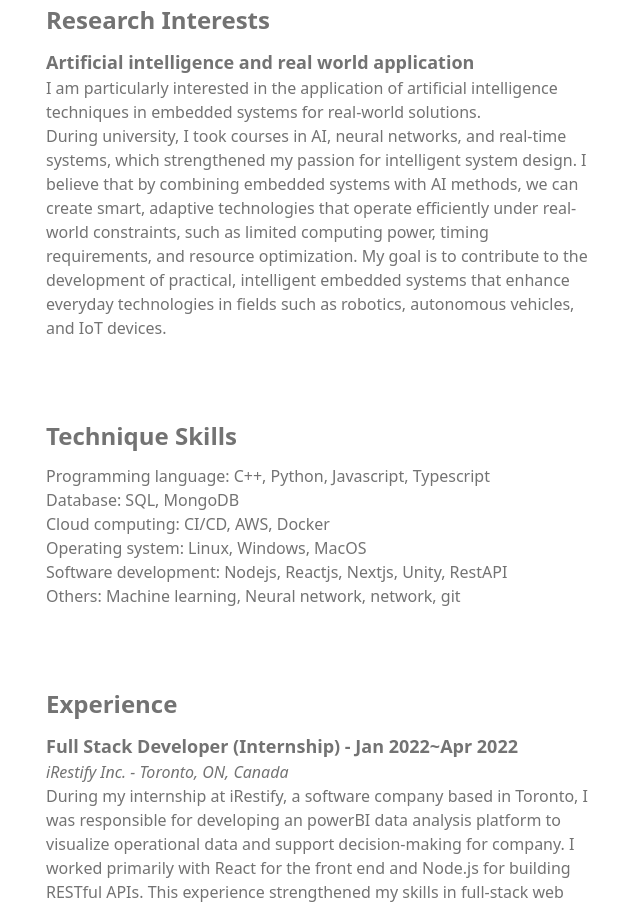
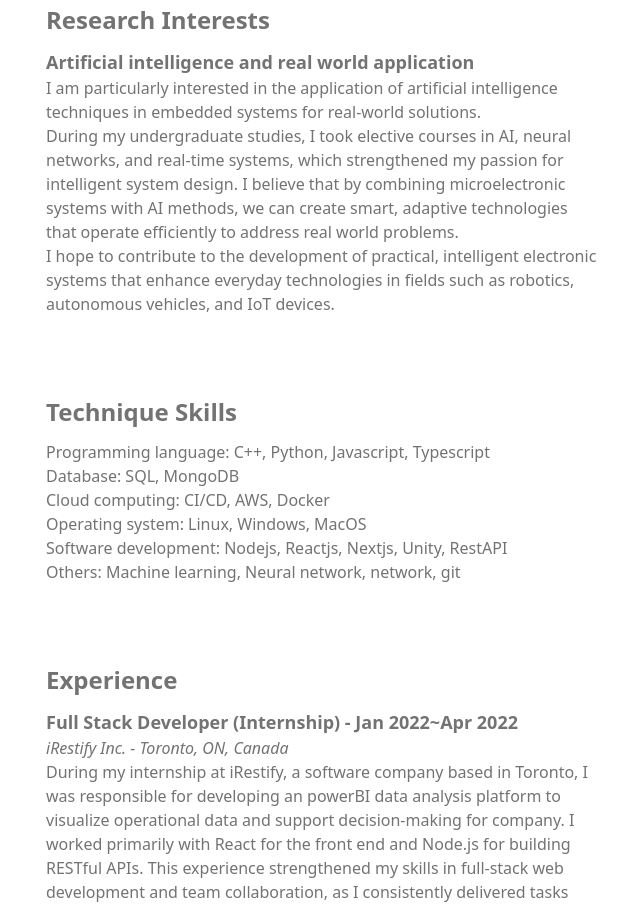
Before and after one commit to yuelinwen/yuelinwen, a Next.js app: page / in a window 1280 px wide. Shown: the part 880-1788 px from the top of the page, without its empty margins (298-938 px from the left). Built offline with nearby package versions, Linux system fonts and the light colour scheme.

Commit message:
update contents

```diff
--- a/app/page.tsx
+++ b/app/page.tsx
@@ -36,8 +36,8 @@ export default function Home() {
         <div>
           <h3 className="text-lg font-semibold">Artificial intelligence and real world application</h3>
           <p>I am particularly interested in the application of artificial intelligence techniques in embedded systems for real-world solutions.</p>
-          <p>
-          During university, I took courses in AI, neural networks, and real-time systems, which strengthened my passion for intelligent system design. I believe that by combining embedded systems with AI methods, we can create smart, adaptive technologies that operate efficiently under real-world constraints, such as limited computing power, timing requirements, and resource optimization. My goal is to contribute to the development of practical, intelligent embedded systems that enhance everyday technologies in fields such as robotics, autonomous vehicles, and IoT devices.</p>
+          <p>During my undergraduate studies, I took elective courses in AI, neural networks, and real-time systems, which strengthened my passion for intelligent system design. I believe that by combining microelectronic systems with AI methods, we can create smart, adaptive technologies that operate efficiently to address real world problems.</p>
+          <p>I hope to contribute to the development of practical, intelligent electronic systems that enhance everyday technologies in fields such as robotics, autonomous vehicles, and IoT devices.</p>
         </div>
       </div>
 
```
